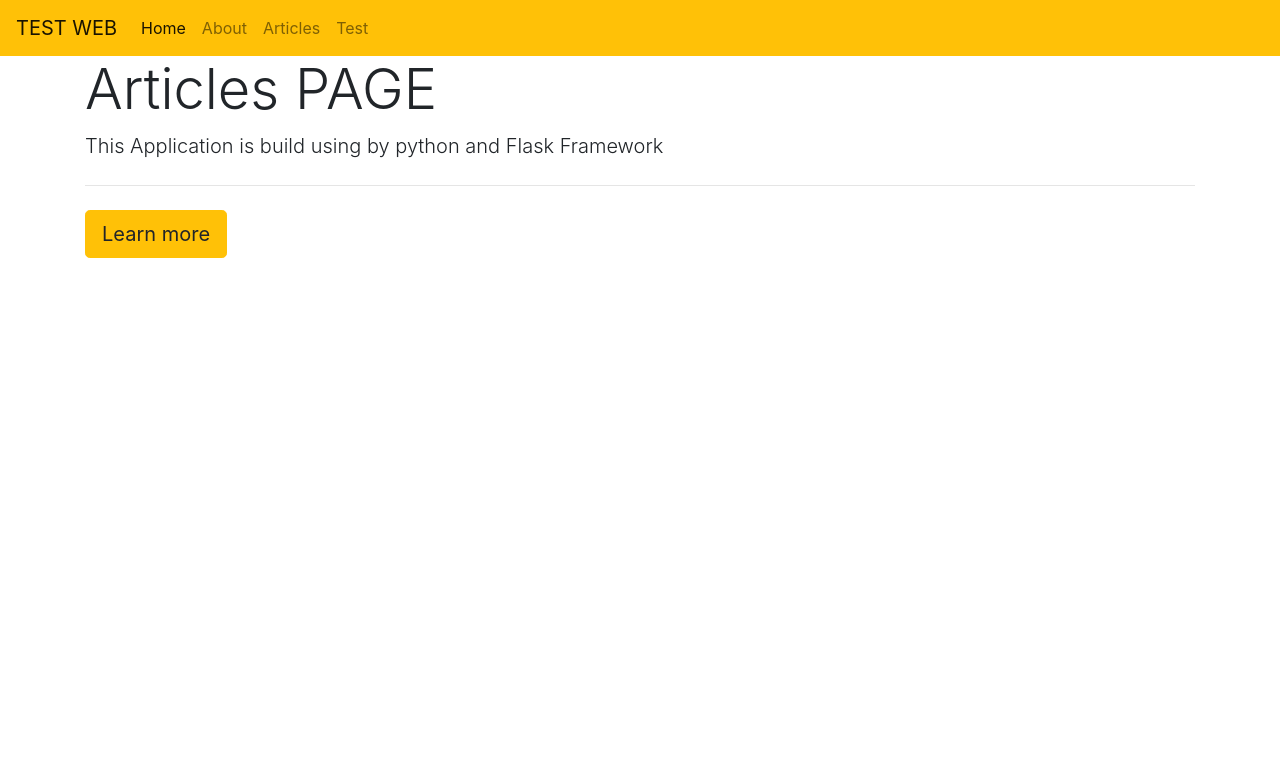
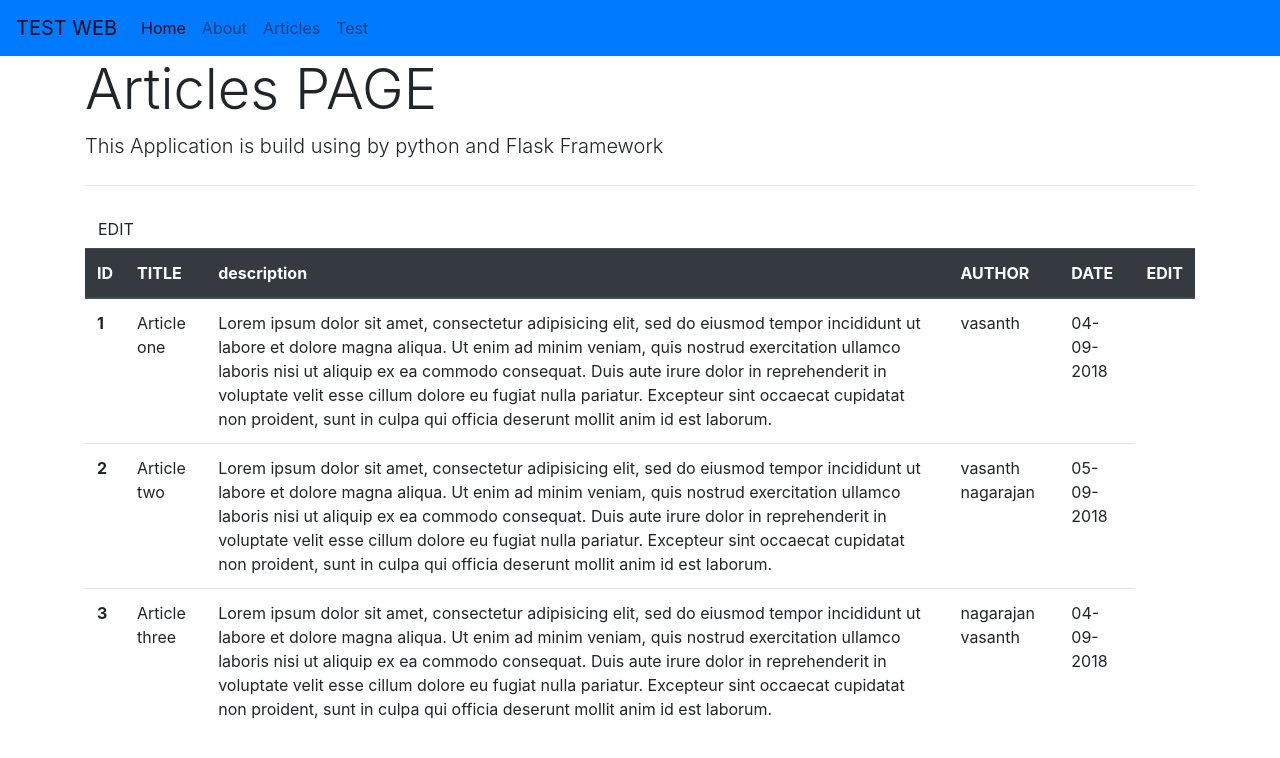
Before and after one commit to minsu8252/flask_web, a Flask app: page /articles in a window 1280 px wide. Shown: the top 758 px of the page. Run offline with Flask 2, Linux system fonts and the light colour scheme; some libraries are stand-ins or nearby versions.

Commit message:
articles html for문

```diff
--- a/app.py
+++ b/app.py
@@ -1,5 +1,5 @@
 from flask import Flask , render_template
-
+from data import Articles
 
 app = Flask(__name__)
 
@@ -16,7 +16,9 @@ def about():
 
 @app.route('/articles')
 def articles():
-    return render_template("articles.html", hello = 'GARY Kim')
+    articles = Articles()
+    # print(articles[0]['body'])
+    return render_template("articles.html", articles = articles)
 
 @app.route('/test')
 def test():
--- /dev/null
+++ b/data.py
@@ -0,0 +1,5 @@
+def Articles():
+    articles = [  {  'id': 1,  'title':'Article one',  'body':'Lorem ipsum dolor sit amet, consectetur adipisicing elit, sed do eiusmod tempor incididunt ut labore et dolore magna aliqua. Ut enim ad minim veniam, quis nostrud exercitation ullamco laboris nisi ut aliquip ex ea commodo consequat. Duis aute irure dolor in reprehenderit in voluptate velit esse cillum dolore eu fugiat nulla pariatur. Excepteur sint occaecat cupidatat non proident, sunt in culpa qui officia deserunt mollit anim id est laborum.',  'author':'vasanth',  'create_date':'04-09-2018',  },
+ {  'id': 2,  'title':'Article two',  'body':'Lorem ipsum dolor sit amet, consectetur adipisicing elit, sed do eiusmod tempor incididunt ut labore et dolore magna aliqua. Ut enim ad minim veniam, quis nostrud exercitation ullamco laboris nisi ut aliquip ex ea commodo consequat. Duis aute irure dolor in reprehenderit  in voluptate velit esse cillum dolore eu fugiat nulla pariatur. Excepteur sint occaecat cupidatat non proident, sunt in culpa qui officia deserunt mollit anim id est laborum.',  'author':'vasanth nagarajan',  'create_date':'05-09-2018',  },
+{  'id': 3,  'title':'Article three',  'body':'Lorem ipsum dolor sit amet, consectetur adipisicing elit, sed do eiusmod tempor incididunt ut labore et dolore magna aliqua. Ut enim ad minim veniam, quis nostrud exercitation ullamco laboris nisi ut aliquip ex ea commodo consequat. Duis aute irure dolor in reprehenderit in voluptate velit esse cillum dolore eu fugiat nulla pariatur. Excepteur sint occaecat cupidatat non proident, sunt in culpa qui officia deserunt mollit anim id est laborum.',  'author':'nagarajan vasanth',  'create_date':'04-09-2018',  } ]
+    return articles
--- a/templates/articles.html
+++ b/templates/articles.html
@@ -3,5 +3,29 @@
 <h1 class="display-4">Articles PAGE</h1>
 <p class="lead">This Application is build using by python and Flask Framework</p>
 <hr class="my-4">
-<a class="btn btn-warning btn-lg" href="#" role="button">Learn more</a>
+<a class="btn btn-default" href="#" role="button">EDIT</a>
+<table class="table" style="width:100% ">
+    <thead class="thead-dark">
+    <tr>
+      <th>ID</th>
+      <th>TITLE</th>
+      <th>description</th>
+      <th>AUTHOR</th>
+      <th>DATE</th>
+      <th>EDIT</th>
+    </tr>
+    </thead>
+    <tbody>
+        {% for article in articles %}
+      <tr>
+        <th>{{article['id']}}</th>
+        <td>{{article['title']}}</td>
+        <td>{{article['body']}}</td>
+        <td>{{article['author']}}</td>
+        <td>{{article['create_date']}}</td>
+
+      </tr>
+      {% endfor %}
+    </tbody>
+
 {% endblock %}
--- a/templates/includes/_navbar.html
+++ b/templates/includes/_navbar.html
@@ -1,4 +1,4 @@
-<nav class="navbar navbar-expand-lg navbar-light bg-warning">
+<nav class="navbar navbar-expand-lg navbar-light bg-primary">
     <a class="navbar-brand" href="#">TEST WEB</a>
     <button class="navbar-toggler" type="button" data-toggle="collapse" data-target="#navbarNav" aria-controls="navbarNav" aria-expanded="false" aria-label="Toggle navigation">
         <span class="navbar-toggler-icon"></span>
--- a/templates/index.html
+++ b/templates/index.html
@@ -3,5 +3,10 @@
 <h1 class="display-4">HOME PAGE</h1>
 <p class="lead">TEST 홈페이지 입니다.</p>
 <hr class="my-4">
+<p>Nullam quis risus eget urna mollis ornare vel eu leo. Cum sociis natoque penatibus et magnis dis parturient montes, nascetur ridiculus mus. Nullam id dolor id nibh ultricies vehicula.
+
+    Cum sociis natoque penatibus et magnis dis parturient montes, nascetur ridiculus mus. Donec ullamcorper nulla non metus auctor fringilla. Duis mollis, est non commodo luctus, nisi erat porttitor ligula, eget lacinia odio sem nec elit. Donec ullamcorper nulla non metus auctor fringilla.
+
+    Maecenas sed diam eget risus varius blandit sit amet non magna. Donec id elit non mi porta gravida at eget metus. Duis mollis, est non commodo luctus, nisi erat porttitor ligula, eget lacinia odio sem nec elit.</p>
 <a class="btn btn-warning btn-lg" href="#" role="button"> 더 보기 </a>
 {% endblock %}
--- a/templates/layouts.html
+++ b/templates/layouts.html
@@ -4,7 +4,7 @@
     <meta charset="UTF-8">
     <meta name="viewport" content="width=device-width, initial-scale=1.0">
     <link rel="stylesheet" href="https://stackpath.bootstrapcdn.com/bootstrap/4.5.0/css/bootstrap.min.css" integrity="sha384-9aIt2nRpC12Uk9gS9baDl411NQApFmC26EwAOH8WgZl5MYYxFfc+NcPb1dKGj7Sk" crossorigin="anonymous">
-    <title>Flask_Web</title>
+    <title>Test site</title>
 </head>
 <body>
     {% include "includes/_navbar.html" %}
```
Also changed, not shown: templates/test.html (+23 -2 lines).
